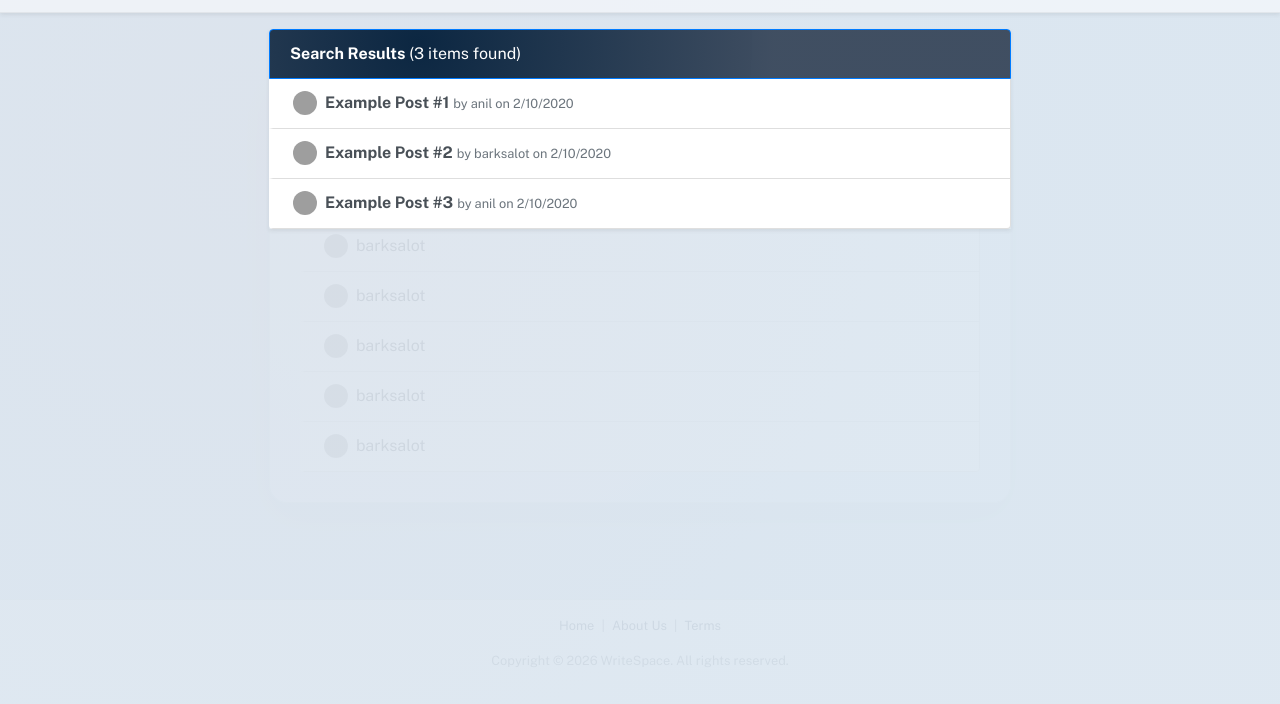
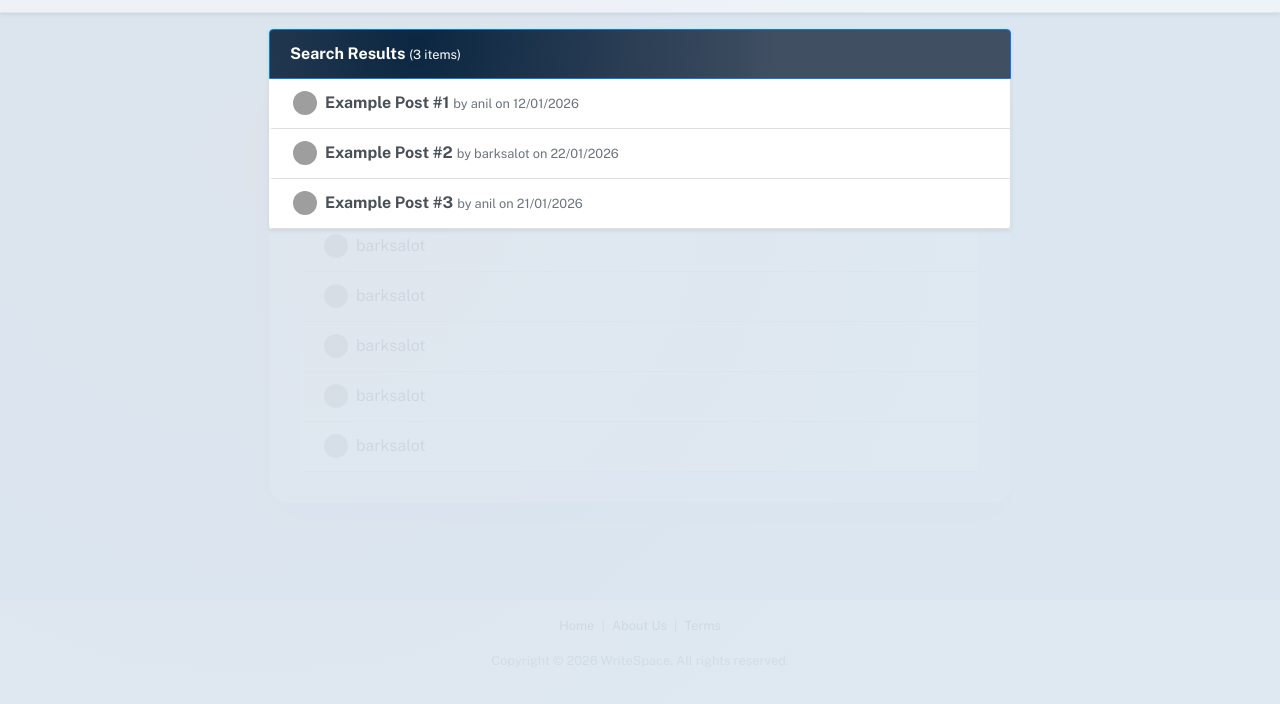
Before and after one commit to anilbegin/react-basic-resource, a plain HTML site: page html-templates/search-is-visible.html in a window 1280 px wide. Shown: the part 90-794 px from the top of the page. Drawn offline with nearby package versions, Linux system fonts and the light colour scheme; grey boxes are pictures that could not be loaded.

Commit message:
minor modifications

```diff
--- a/html-templates/search-is-visible.html
+++ b/html-templates/search-is-visible.html
@@ -87,18 +87,18 @@
         <!--  <div class="circle-loader circle-loader--visible"></div>  -->
           <div class="live-search-results live-search-results--visible">
             <div class="list-group shadow-sm">
-              <div class="list-group-item active"><strong>Search Results</strong> (3 items found)</div>
+              <div class="list-group-item active"><strong>Search Results</strong> <span class="small">(3 items)</span></div>
               <a href="#" class="list-group-item list-group-item-action">
                 <img class="avatar-tiny" src="https://gravatar.com/avatar/bbf83f8935b4d8c70600975d96ac33b9?s=128" /> <strong>Example Post #1</strong>
-                <span class="text-muted small">by anil on 2/10/2020 </span>
+                <span class="text-muted small">by anil on 12/01/2026 </span>
               </a>
               <a href="#" class="list-group-item list-group-item-action">
                 <img class="avatar-tiny" src="https://gravatar.com/avatar/b9216295c1e3931655bae6574ac0e4c2?s=128" /> <strong>Example Post #2</strong>
-                <span class="text-muted small">by barksalot on 2/10/2020 </span>
+                <span class="text-muted small">by barksalot on 22/01/2026 </span>
               </a>
               <a href="#" class="list-group-item list-group-item-action">
                 <img class="avatar-tiny" src="https://gravatar.com/avatar/bbf83f8935b4d8c70600975d96ac33b9?s=128" /> <strong>Example Post #3</strong>
-                <span class="text-muted small">by anil on 2/10/2020 </span>
+                <span class="text-muted small">by anil on 21/01/2026 </span>
               </a>
             </div>
           </div>
```
